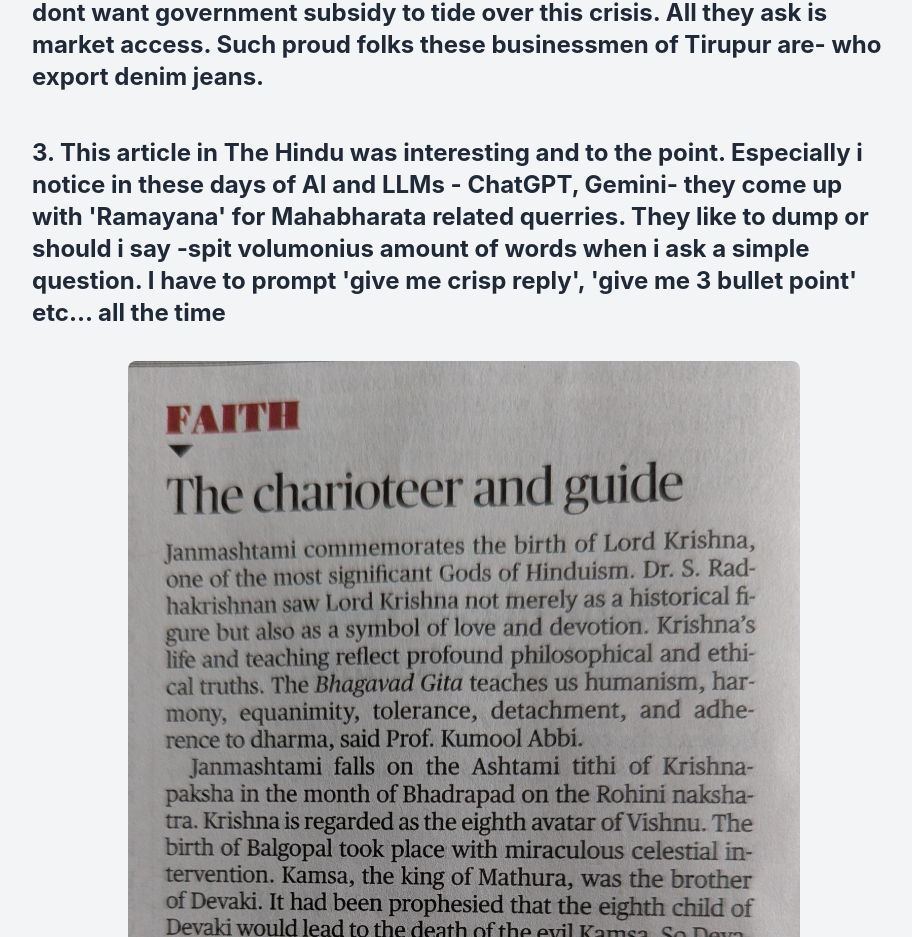
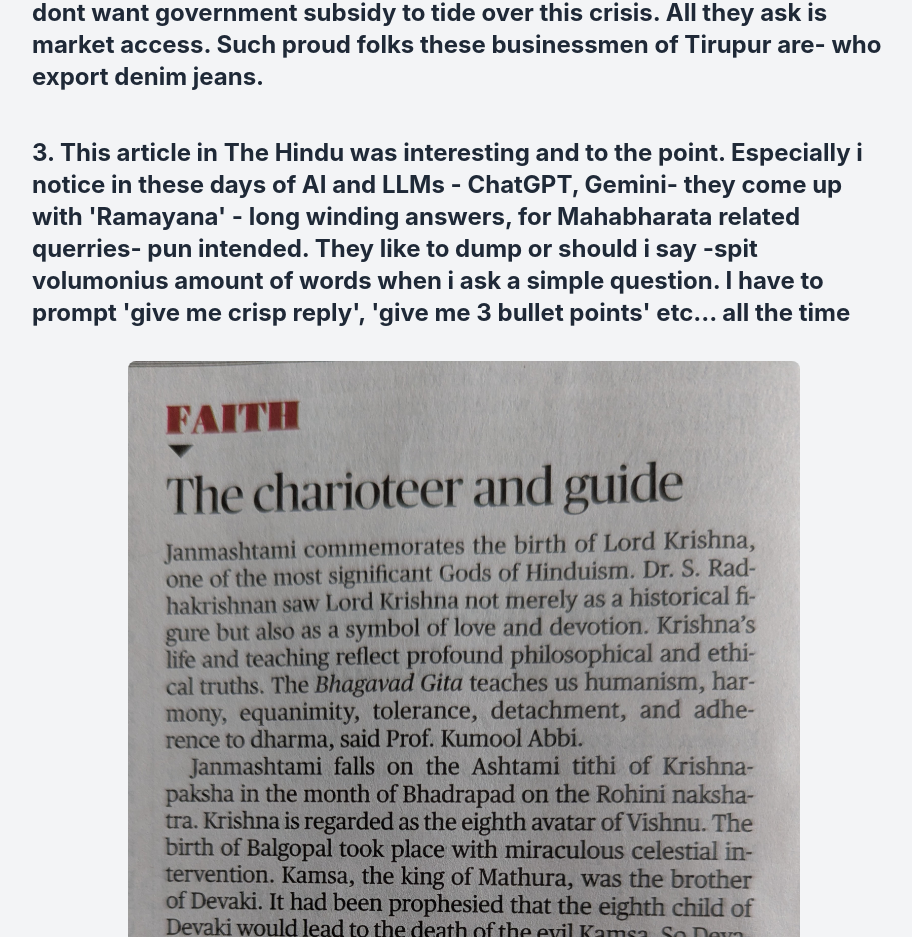
Before and after one commit to kumar2net/personal-website, a React (Vite) app: page /blog/long-weekend-musings-2025 in a window 1280 px wide. Shown: the part 969-1906 px from the top of the page, without its empty margins (176-1088 px from the left). Built offline with nearby package versions, Linux system fonts and the light colour scheme.

Commit message:
Update long weekend musings blog post with edits

```diff
--- a/src/pages/blog/long-weekend-musings-2025.jsx
+++ b/src/pages/blog/long-weekend-musings-2025.jsx
@@ -77,7 +77,7 @@ const LongWeekendMusings2025 = () => {
 
           <section className="mb-8">
             <h2 className="text-2xl font-bold mb-6 text-gray-800">
-              3. This article in The Hindu was interesting and to the point. Especially i notice in these days of AI and LLMs - ChatGPT, Gemini- they come up with 'Ramayana' for Mahabharata related querries. They like to dump or should i say -spit volumonius amount of words when i ask a simple question. I have to prompt 'give me crisp reply', 'give me 3 bullet point' etc... all the time
+              3. This article in The Hindu was interesting and to the point. Especially i notice in these days of AI and LLMs - ChatGPT, Gemini- they come up with 'Ramayana' - long winding answers, for Mahabharata related querries- pun intended. They like to dump or should i say -spit volumonius amount of words when i ask a simple question. I have to prompt 'give me crisp reply', 'give me 3 bullet points' etc... all the time
             </h2>
 
             {/* The Hindu Article Image */}
```
